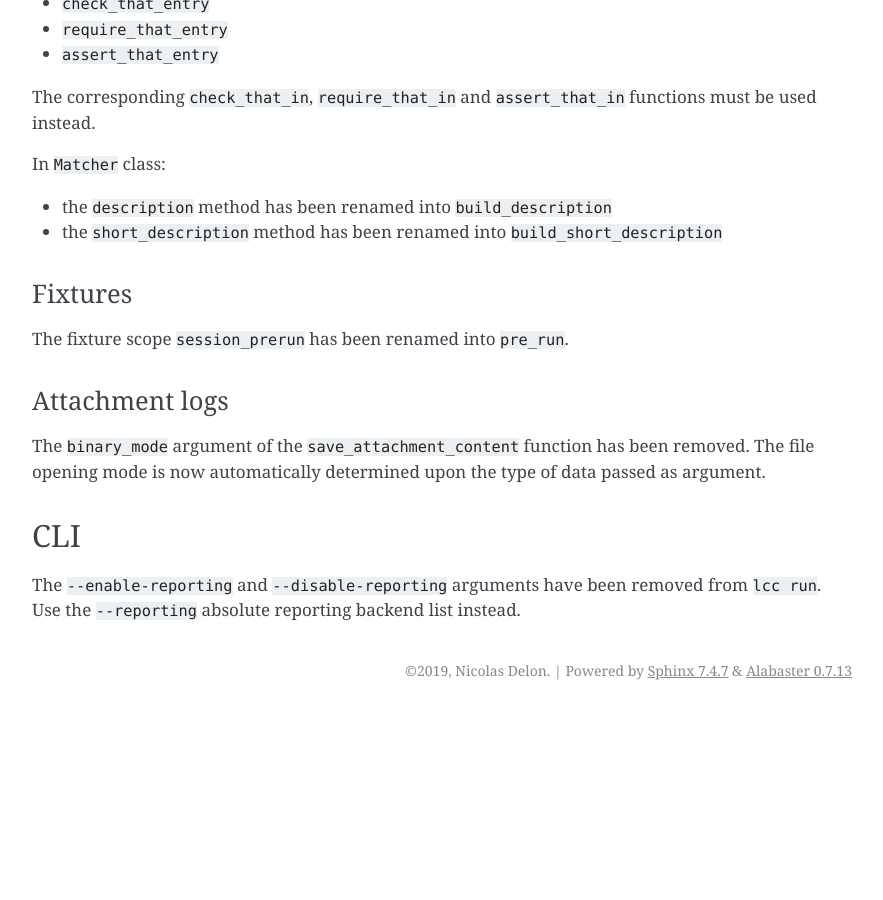
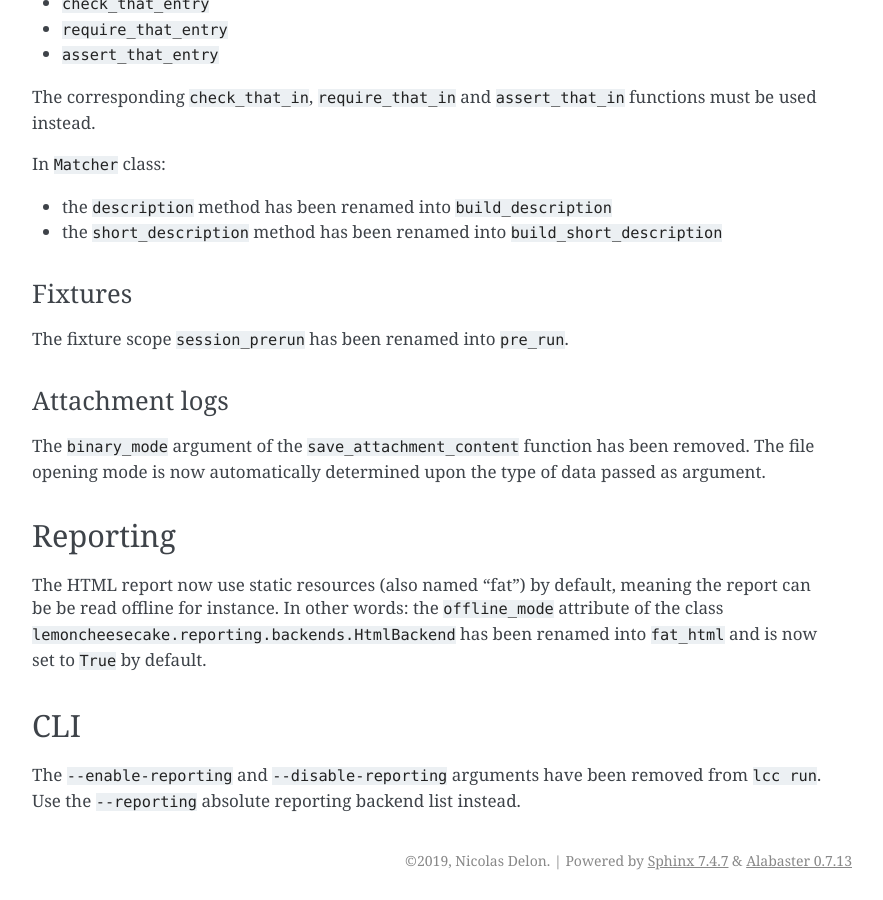
Before and after one commit to lemoncheesecake/lemoncheesecake, a Sphinx documentation site: the page built from doc/v1-migration-guide.rst, in a window 1280 px wide and 900 px high, scrolled down 1252 px. Shown: the whole window, without its empty margins (363-1246 px from the left). Built offline with Sphinx 7.4.7, drawn with Linux system fonts in a browser that asks for light colours; before the commit the page ends 1962 px from its top, so only the background shows below that.

Commit message:
HTML: the report now uses static resources instead of external resources by default

```diff
--- a/doc/v1-migration-guide.rst
+++ b/doc/v1-migration-guide.rst
@@ -88,6 +88,13 @@ The ``binary_mode`` argument of the ``save_attachment_content`` function has bee
 is now automatically determined upon the type of data passed as argument.
 
 
+Reporting
+---------
+
+The HTML report now use static resources (also named "fat") by default, meaning the report can be be read offline
+for instance. In other words: the ``offline_mode`` attribute of the class ``lemoncheesecake.reporting.backends.HtmlBackend``
+has been renamed into ``fat_html`` and is now set to ``True`` by default.
+
 CLI
 ---
 
```
Also changed, not shown: CHANGELOG.md (+1 -0 lines), lemoncheesecake/resources/html/report_external.html (renamed from lemoncheesecake/resources/html/report.html), lemoncheesecake/resources/html/report_static.html (renamed from lemoncheesecake/resources/html/report_offline.html), 1 other file.
